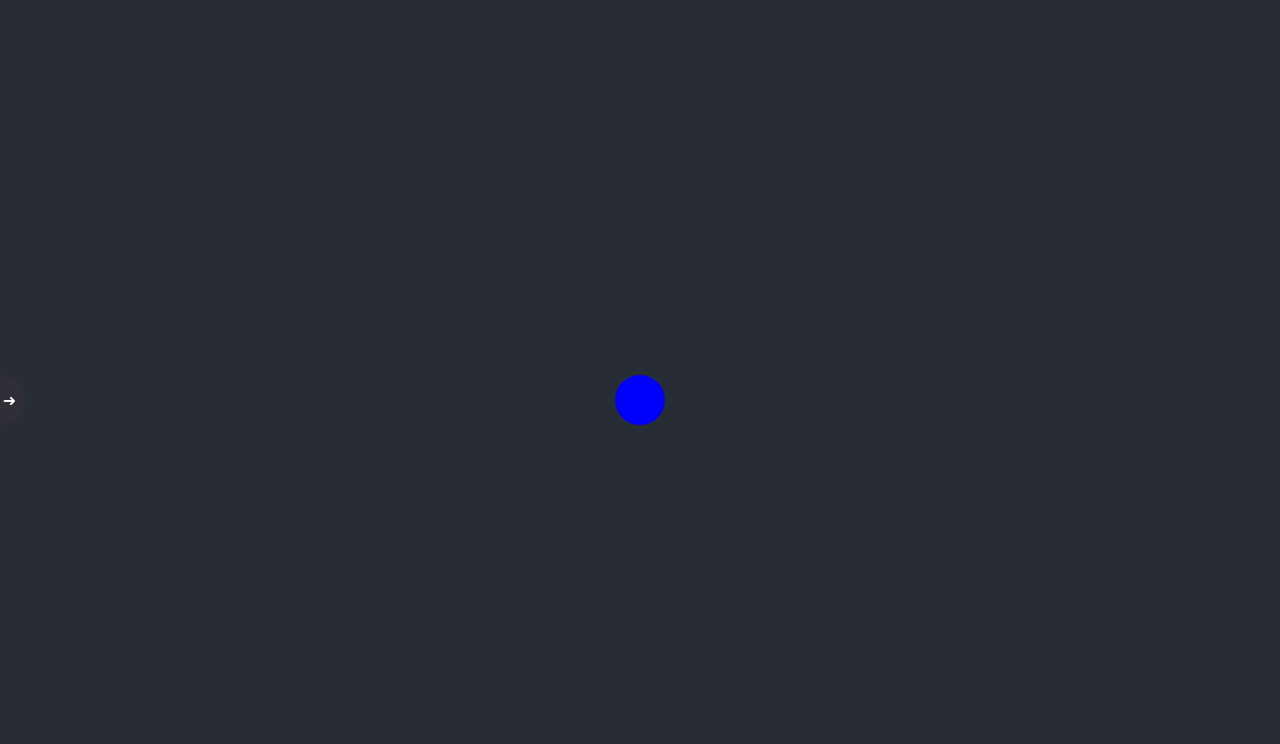
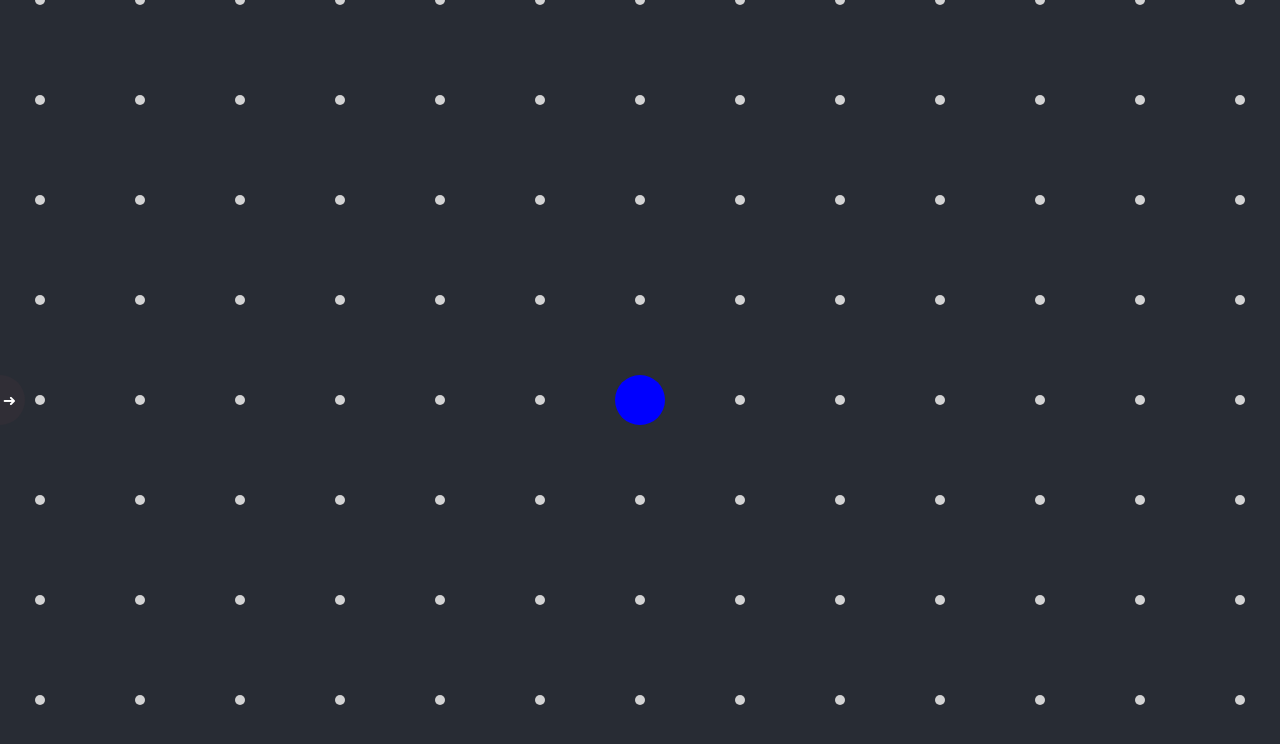
Before and after one commit to crucx012/game-physics, a React (Create React App) app: page / in a window 1280 px wide. Shown: the top 744 px of the page. Built offline with nearby package versions, Linux system fonts and the light colour scheme.

Commit message:
add grid to background

```diff
--- a/src/App.css
+++ b/src/App.css
@@ -39,6 +39,7 @@ body {
   margin-top: 0px;
   height: 100%;
   width: 10%;
+  z-index: 1;
   background-color: #302e36;
   transition: margin-left 1s;
 }
@@ -65,10 +66,23 @@ body {
   transition-delay: .2s;
 }
 
+.medium {
+  height: 50px;
+  width: 50px;
+}
+
+.small {
+  height: 10px;
+  width: 10px;
+}
+
 .circle {
-  width: 50px;
-  height: 50px;
   border-radius: 50%;
+}
+
+.gray {
+  background-color: lightGray;
+  position: absolute;
 }
 
 .blue {
--- a/src/App.js
+++ b/src/App.js
@@ -1,6 +1,7 @@
 import React from 'react';
+import Panel from './components/Panel.jsx';
+import Grid from './components/Grid.jsx';
 import Player from './components/Player.jsx';
-import Panel from './components/Panel.jsx';
 import './App.css';
 
 let interval;
@@ -106,6 +107,8 @@ class App extends React.Component {
         <Panel
         state={this.state}
         togglePanel={this.togglePanel}/>
+        <Grid
+        state={this.state}/>
         <Player
         state={this.state} />
       </div>
--- /dev/null
+++ b/src/components/Grid.jsx
@@ -0,0 +1,56 @@
+import React from 'react';
+
+class Grid extends React.Component {
+  render(props) {
+    if (this.props.state.freeze) return (<></>);
+    return (
+      <div>
+        {this.getMarkers(props)}
+      </div>
+    );
+  }
+
+  getMarkers(props) {
+    let {x,y} = this.props.state;
+    let size = 10;
+    let xPage = Math.abs(((Math.round(x / window.innerWidth) - .5) * window.innerWidth) % 100);
+    let yPage = Math.abs(((Math.round(y / window.innerHeight) - .5) * window.innerHeight) % 100);
+    let left = xPage - (size / 2);
+    let top = yPage - (size / 2);
+    return this.getClones(left, top);
+  }
+
+  getClones(x,y) {
+    let result = [];
+    let spacing = 100;
+    for (let i = 0; i < window.innerWidth; i++) {
+      for (let j = 0; j < window.innerHeight; j++) {
+        result.push(this.getMarker(x+i,y+j));
+        j += spacing - 1;
+      }
+      i += spacing - 1;
+    }
+    return result;
+  }
+
+  getMarker(x, y) {
+    let result = [];
+    if (this.isVisible(x,y)) {
+      const style = {
+        'marginTop': `${y}px`,
+        'marginLeft': `${x}px`,
+      }
+      result.push(
+        <div key={`grid${x}${y}`} className="small gray circle" style={style}></div>
+      );
+    }
+    return result;
+  }
+
+  isVisible(left,top) {
+    return ((top >= 0 && top <= window.innerHeight) || (top + 10 >= 0 && top + 10 <= window.innerHeight))
+      && ((left >= 0 && left <= window.innerWidth) || (left + 10 >= 0 && left + 10 <= window.innerWidth))
+  }
+}
+
+export default Grid;
--- a/src/components/Panel.jsx
+++ b/src/components/Panel.jsx
@@ -20,7 +20,7 @@ class Panel extends React.Component {
     return (
       <div className="panel" style={style}>
         <div className="expand no-overflow">
-          <div className="circle" onClick={() => {togglePanel(!state.panelVisible)}}>
+          <div className="medium circle" onClick={() => {togglePanel(!state.panelVisible)}}>
             <div className="center" style={arrowStyle}>{'➜'}</div>
           </div>
         </div>
--- a/src/components/Player.jsx
+++ b/src/components/Player.jsx
@@ -2,11 +2,10 @@ import React from 'react';
 
 class Player extends React.Component {
   render(props) {
-    let markers = this.getMarkers(props);
     if (this.props.state.freeze) return (<></>);
     return (
       <>
-        {markers}
+        {this.getMarkers(props)}
       </>
     );
   }
@@ -48,7 +47,7 @@ class Player extends React.Component {
         'marginLeft': `${left}px`,
       }
       return (
-        <div key={`player${i}${j}`} className="blue circle" style={style}></div>
+        <div key={`player${i}${j}`} className="medium blue circle" style={style}></div>
       );
     }
   }
```
